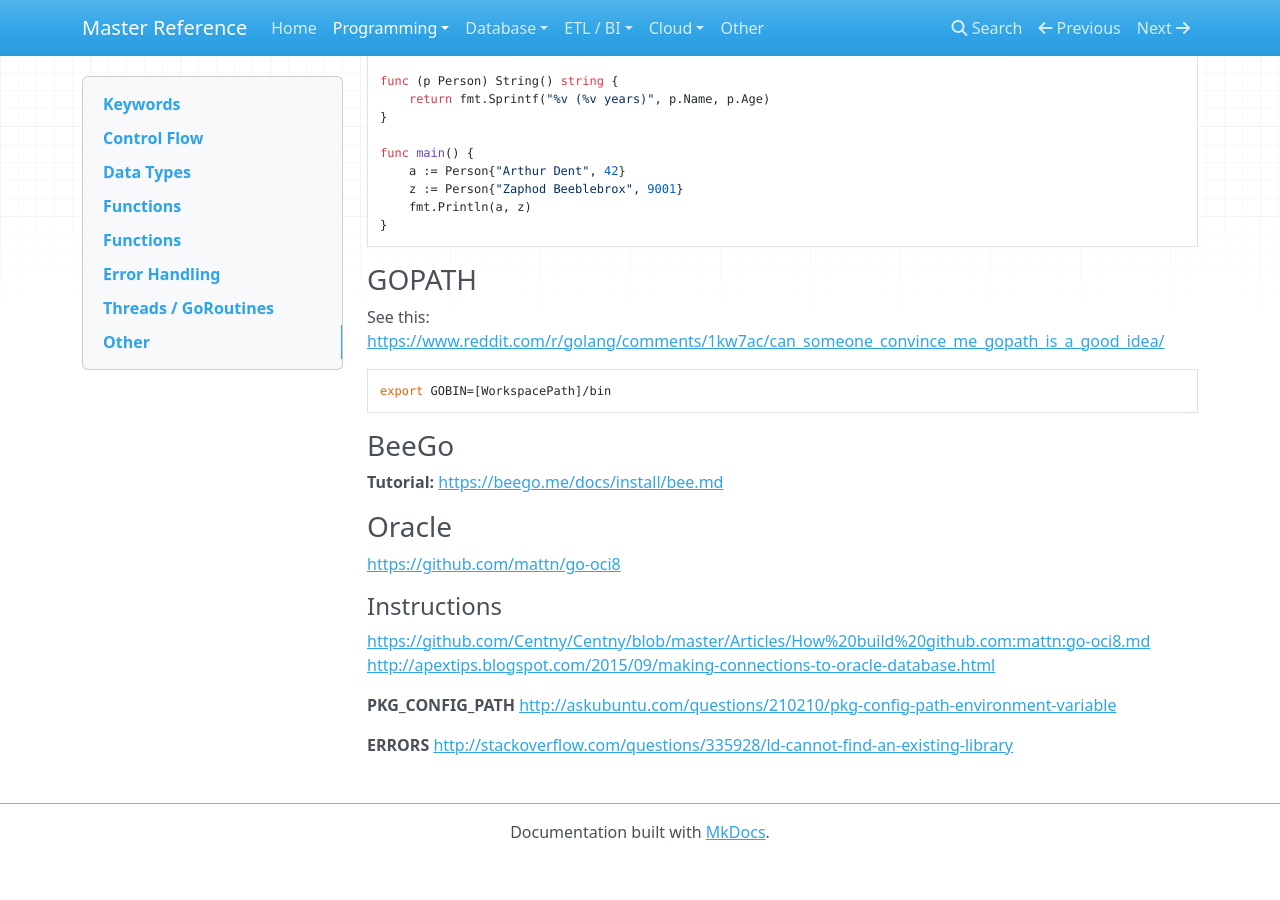
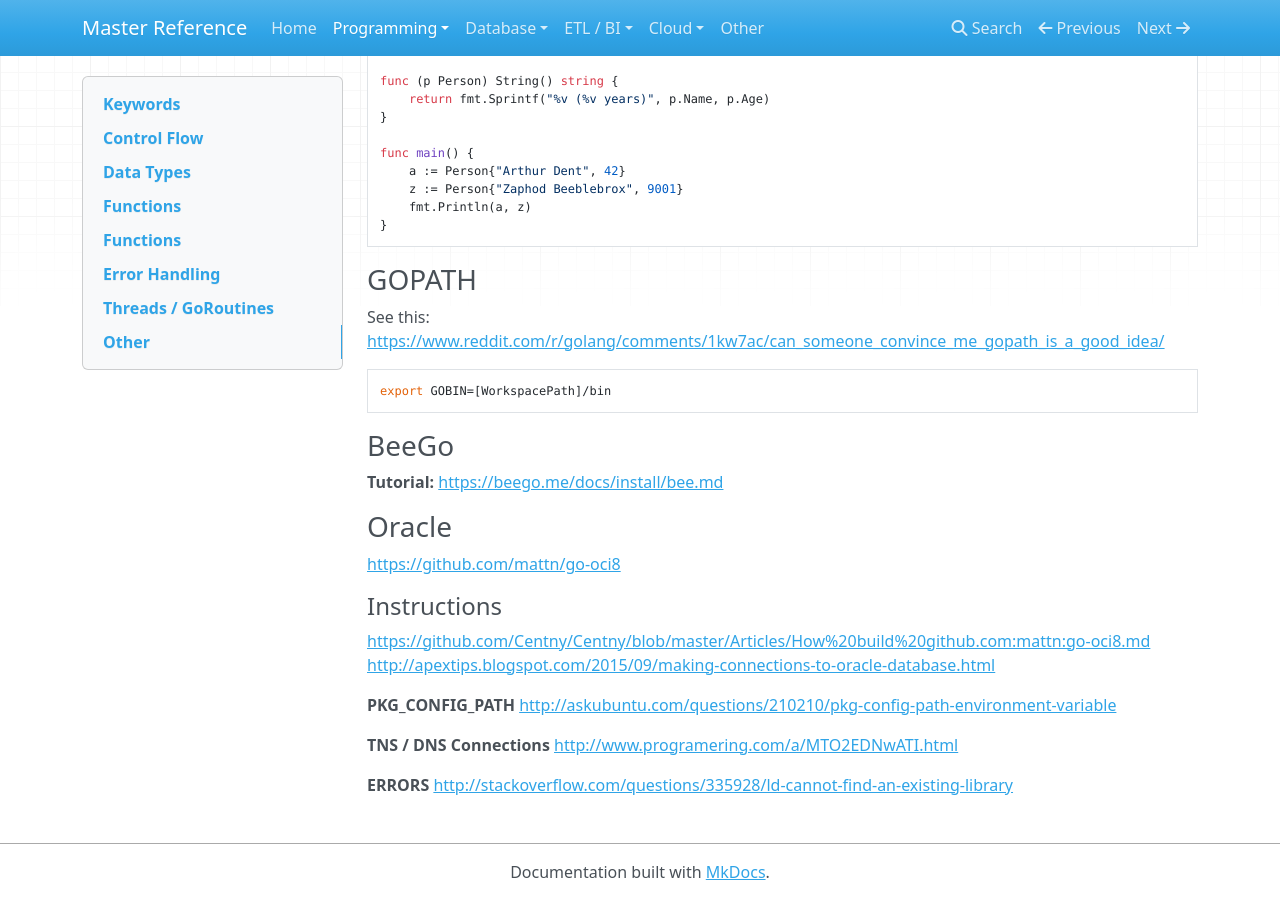
Before and after one commit to flarco/ref-docs, an MkDocs documentation site: the page built from docs/programming/go.md, in a window 1280 px wide and 900 px high, scrolled down 17117 px. Built offline with MkDocs 1.6.1, drawn with Linux system fonts in a browser that asks for light colours; nearby versions of some CDN libraries; old or Windows-style settings are respelled for this version of MkDocs; before the commit the page ends 17977 px from its top, so only the background shows below that.

Commit message:
Oracle DNS

```diff
--- a/docs/programming/go.md
+++ b/docs/programming/go.md
@@ -930,5 +930,8 @@ export GOBIN=[WorkspacePath]/bin
 **PKG_CONFIG_PATH**
 <http://askubuntu.com/questions/210210/pkg-config-path-environment-variable>
 
+**TNS / DNS Connections**
+<http://www.programering.com/a/MTO2EDNwATI.html>
+
 **ERRORS**
 <http://stackoverflow.com/questions/335928/ld-cannot-find-an-existing-library>
```
